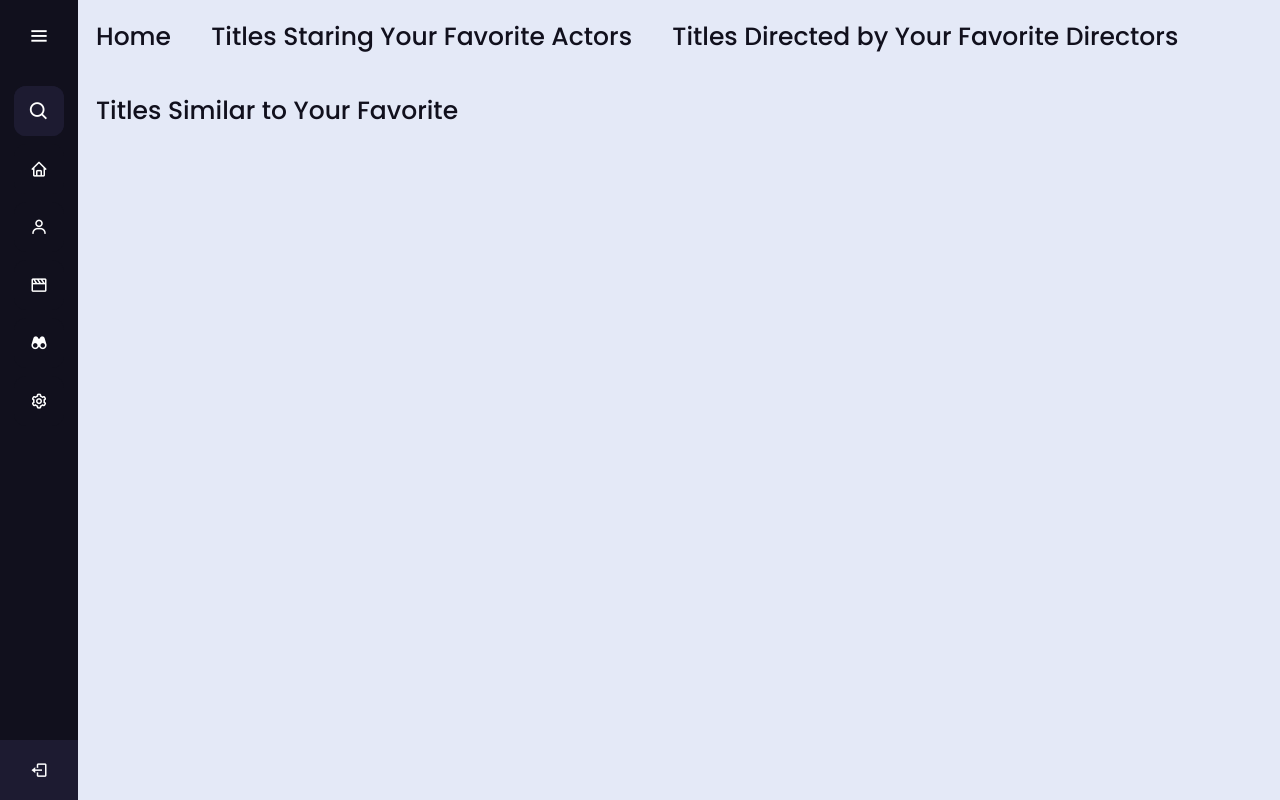
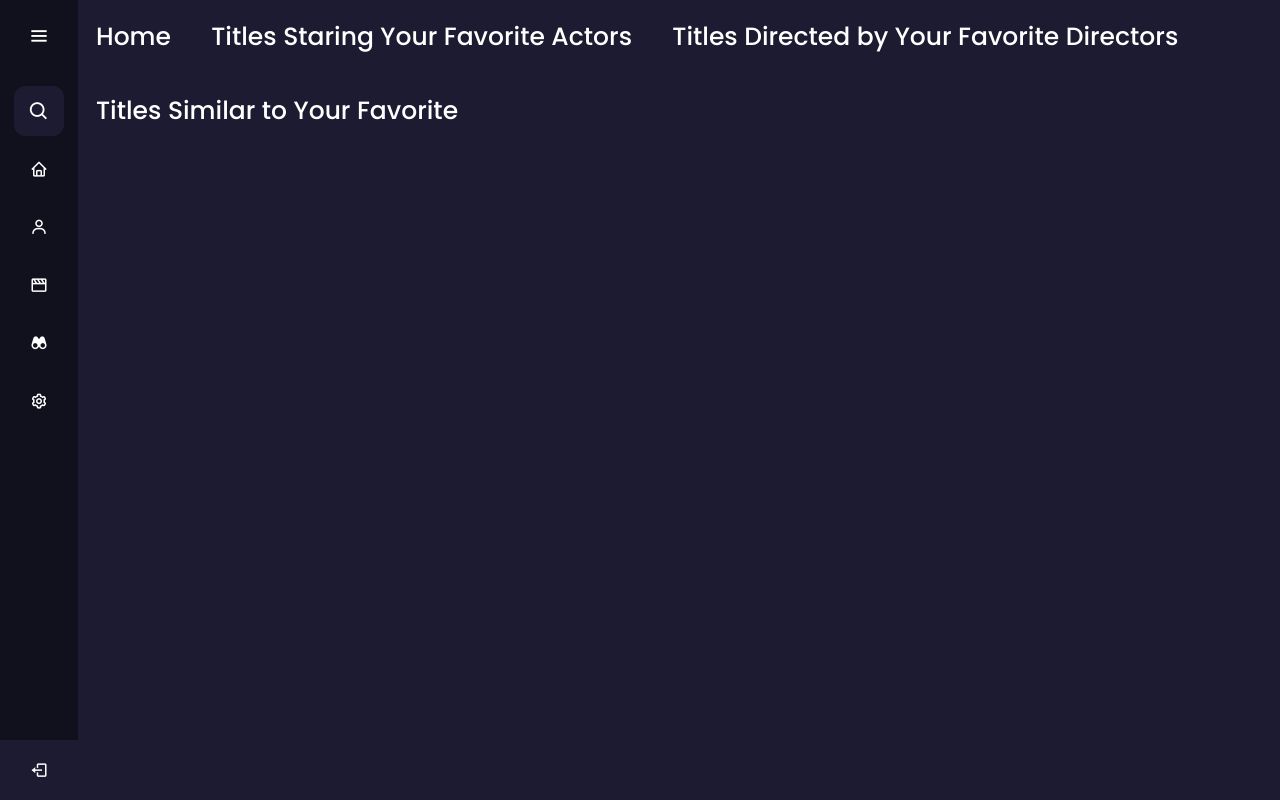
Before and after one commit to JamesMedved/DBM_Project, a Django app: page /jubi/ in a window 1280 px wide. Run offline with Django 4.2, Linux system fonts and the light colour scheme; the visitor is signed in with stand-in values (Sample User, id 1); data that the repository does not hold is empty; some libraries are stand-ins or nearby versions.

Commit message:
darkmode enabled

```diff
--- a/website/mysite/static/css/nav_style.css
+++ b/website/mysite/static/css/nav_style.css
@@ -222,7 +222,7 @@
 }
 .home-section{
   position: relative;
-  background: #E4E9F7;
+  background: #1d1b31;
   min-height: 100vh;
   top: 0;
   left: 78px;
@@ -236,7 +236,7 @@
 }
 .home-section .text{
   display: inline-block;
-  color: #11101d;
+  color: #fff;
   font-size: 25px;
   font-weight: 500;
   margin: 18px
```
